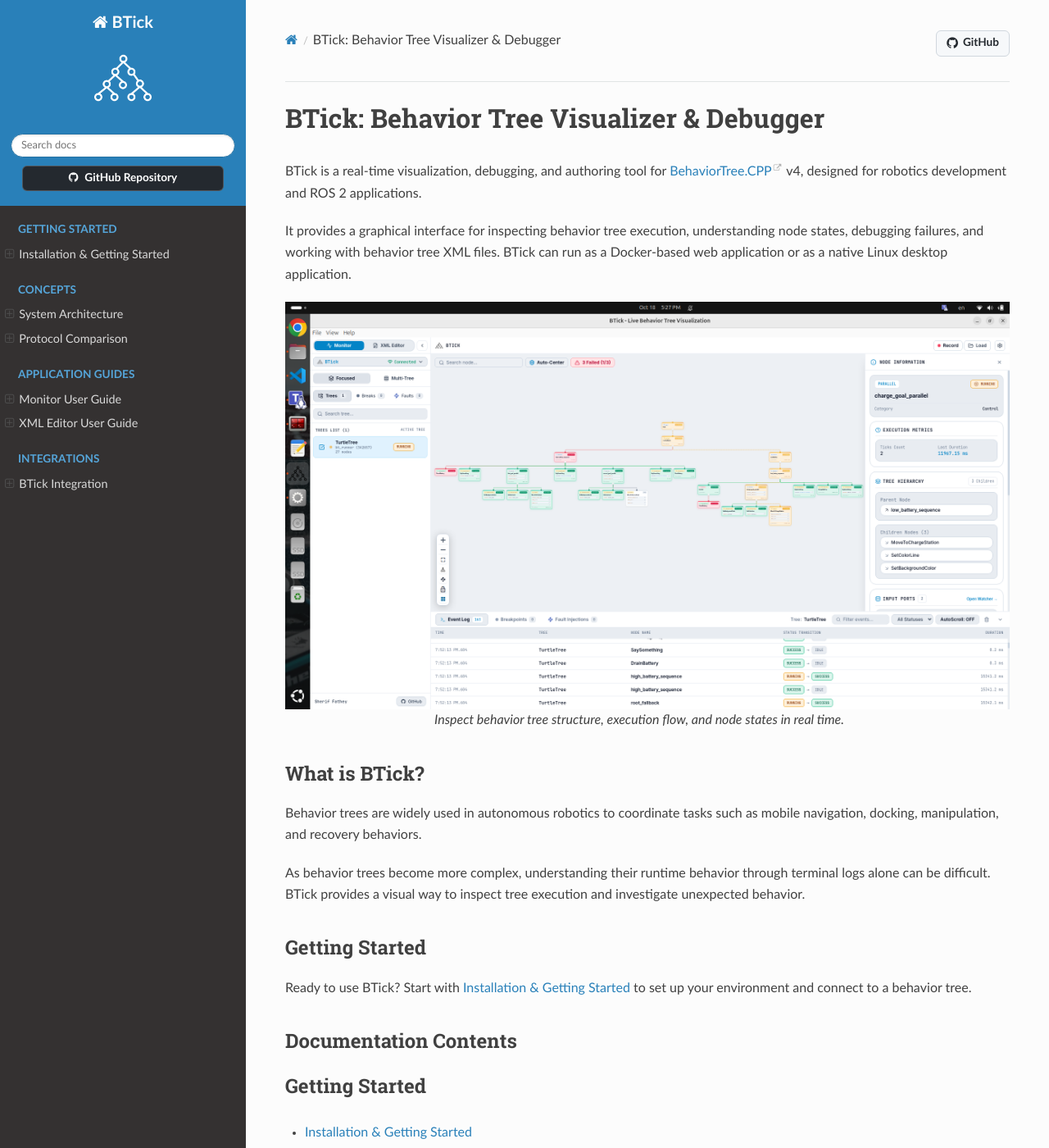
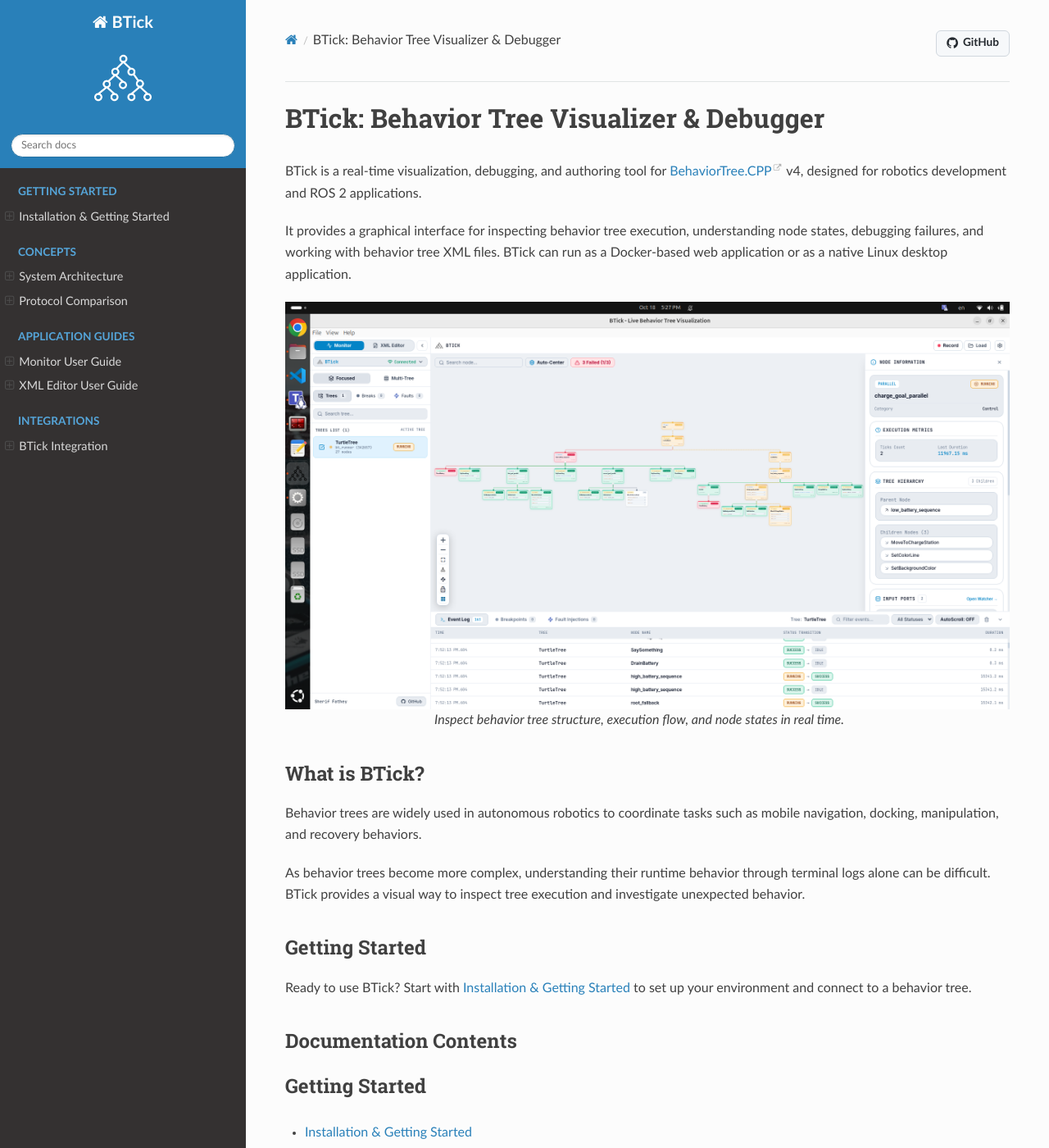
Before and after one commit to SherifFathey/btick_docs, a Sphinx documentation site: the page built from source/index.rst, in a window 1280 px wide and 1400 px high. Shown: the whole window at 82% size. Built offline with Sphinx 7.4.7 and the Read the Docs theme 3.1.0, drawn with Linux system fonts in a browser that asks for light colours.

Commit message:
style: remove sidebar github link and make top github button hover gray

```diff
--- a/source/_static/custom.css
+++ b/source/_static/custom.css
@@ -232,10 +232,10 @@
 
 
 /* ==========================================================================
-   GitHub Header & Sidebar Badges / Buttons
+   GitHub Header Button
    ========================================================================== */
 
-/* 1. Top breadcrumb GitHub button */
+/* Top breadcrumb GitHub button */
 .github-header-btn {
     display: inline-flex;
     align-items: center;
@@ -252,43 +252,12 @@
 }
 
 .github-header-btn:hover {
-    background-color: #0969da;
-    color: #ffffff !important;
-    border-color: #0969da;
-    box-shadow: 0 1px 3px rgba(0, 0, 0, 0.12);
+    background-color: #e1e4e8;
+    color: #1f2328 !important;
+    border-color: #afb8c1;
+    box-shadow: 0 1px 2px rgba(0, 0, 0, 0.08);
 }
 
 .github-header-btn .fa-github {
     font-size: 1rem;
 }
-
-/* 2. Sidebar GitHub Button */
-.sidebar-github-link {
-    margin-top: 10px;
-    margin-bottom: 5px;
-    text-align: center;
-}
-
-.sidebar-gh-btn {
-    display: inline-flex;
-    align-items: center;
-    justify-content: center;
-    gap: 8px;
-    width: 90%;
-    margin: 0 auto;
-    padding: 6px 12px;
-    font-size: 0.85rem;
-    font-weight: 600;
-    color: #ffffff !important;
-    background-color: #24292f;
-    border: 1px solid rgba(255, 255, 255, 0.2);
-    border-radius: 6px;
-    transition: all 0.2s ease-in-out;
-    text-decoration: none !important;
-}
-
-.sidebar-gh-btn:hover {
-    background-color: #2ea44f;
-    color: #ffffff !important;
-    border-color: transparent;
-}
--- a/source/_templates/layout.html
+++ /dev/null
@@ -1,10 +0,0 @@
-{% extends "!layout.html" %}
-
-{% block sidebartitle %}
-  {{ super() }}
-  <div class="sidebar-github-link">
-    <a href="https://github.com/SherifFathey/btick_app" target="_blank" rel="noopener noreferrer" class="sidebar-gh-btn">
-      <i class="fa fa-github"></i> GitHub Repository
-    </a>
-  </div>
-{% endblock %}
```
